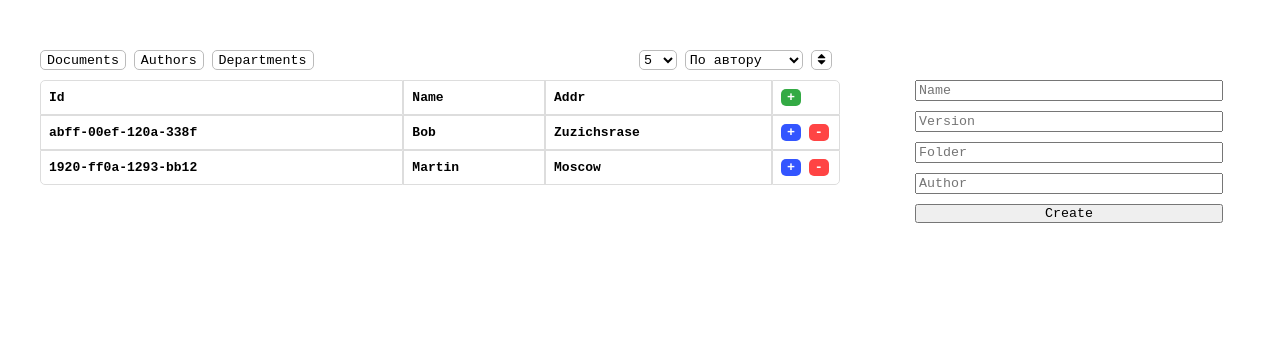
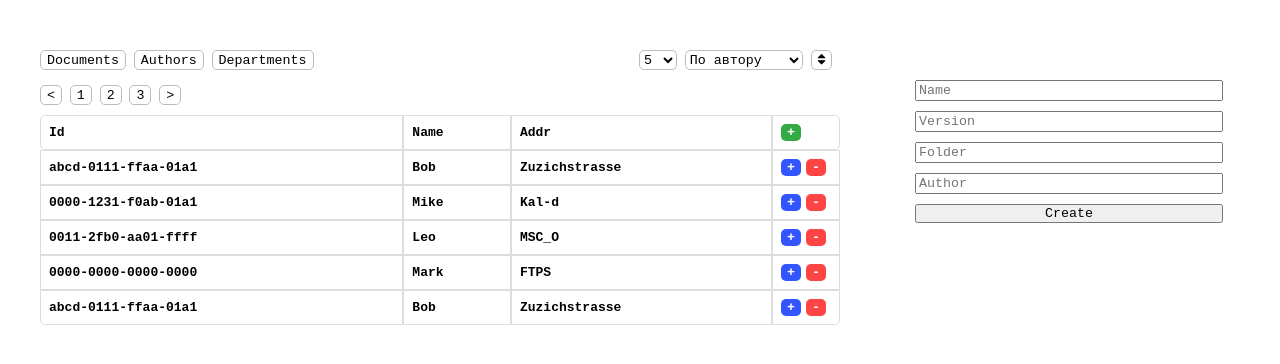
Before and after one commit to timaracov/prog-engineering-kurs, a plain HTML site: page resources/public/templates/table_ui.html in a window 1280 px wide. Drawn offline with Linux system fonts and the light colour scheme.

Commit message:
wip(templates): wip on pagination

```diff
--- a/resources/public/templates/table_ui.html
+++ b/resources/public/templates/table_ui.html
@@ -4,7 +4,6 @@
 		<title></title>
 		<meta charset="UTF-8">
 		<meta name="viewport" content="width=device-width, initial-scale=1">
-		<link href="css/style.css" rel="stylesheet">
 		<link rel="stylesheet" href="https://cdnjs.cloudflare.com/ajax/libs/font-awesome/4.7.0/css/font-awesome.min.css">
 	</head>
 	<body>
@@ -17,8 +16,8 @@
 						<button>Departments</button>
 					</div>
 					<div class="option_row">
-						<select id="slct">
-							<option value="5">5</option>
+						<select id="slct" onChange="setPaginationNum(this.value);">
+							<option value="5" selected="selected">5</option>
 							<option value="10">10</option>
 							<option value="25">25</option>
 						</select>
@@ -30,7 +29,14 @@
 						<button id="sb"><i class="fa fa-sort"></i></button>
 					</div>
 				</div>
-				<table>
+				<div class="pagination_block">
+					<button class="pag_ctrl_b" type="text"><</button>
+					<button class="pag_num_b" type="text">1</button>
+					<button class="pag_num_b" type="text">2</button>
+					<button class="pag_num_b" type="text">3</button>
+					<button class="pag_ctrl_b" type="text">></button>
+				</div>
+				<table id="data__table">
 					<tr class="header_tr">
 						<th>Id</th>
 						<th>Name</th>
@@ -39,6 +45,7 @@
 							<input id="cb" class="crud_c" type="button" name="create" value="+">
 						</th>
 					</tr>
+					<!--
 					<tr class="row_tr">
 						<th>abff-00ef-120a-338f</th>
 						<th>Bob</th>
@@ -57,6 +64,8 @@
 							<input id="cb" class="crud_d" type="button" name="delete" value="-">
 						</th>
 					</tr>
+					-->
+
 				</table>
 			</div>
 			<div class="create_els">
@@ -67,6 +76,84 @@
 				<button id="crb" type="text">Create</button>
 			</div>
 		</div>
+		<script>
+			let doc_objcts = [
+				{"Id": "abcd-0111-ffaa-01a1", "Name": "Bob", "Addr": "Zuzichstrasse"},
+				{"Id": "0000-1231-f0ab-01a1", "Name": "Mike", "Addr": "Kal-d"},
+				{"Id": "0011-2fb0-aa01-ffff", "Name": "Leo", "Addr": "MSC_O"},
+				{"Id": "0000-0000-0000-0000", "Name": "Mark", "Addr": "FTPS"},
+				{"Id": "abcd-0111-ffaa-01a1", "Name": "Bob", "Addr": "Zuzichstrasse"},
+				{"Id": "abcd-0111-ffaa-01a1", "Name": "Bob", "Addr": "Zuzichstrasse"},
+				{"Id": "abcd-0111-ffaa-01a1", "Name": "Bob", "Addr": "Zuzichstrasse"},
+				{"Id": "abcd-0111-ffaa-01a1", "Name": "Bob", "Addr": "Zuzichstrasse"},
+				{"Id": "0000-1231-f0ab-01a1", "Name": "Mike", "Addr": "Kal-d"},
+				{"Id": "0011-2fb0-aa01-ffff", "Name": "Leo", "Addr": "MSC_O"},
+				{"Id": "0000-0000-0000-0000", "Name": "Mark", "Addr": "FTPS"},
+				{"Id": "0000-1231-f0ab-01a1", "Name": "Mike", "Addr": "Kal-d"},
+				{"Id": "0011-2fb0-aa01-ffff", "Name": "Leo", "Addr": "MSC_O"},
+				{"Id": "0000-0000-0000-0000", "Name": "Mark", "Addr": "FTPS"},
+				{"Id": "0000-1231-f0ab-01a1", "Name": "Mike", "Addr": "Kal-d"},
+				{"Id": "0011-2fb0-aa01-ffff", "Name": "Leo", "Addr": "MSC_O"},
+				{"Id": "0000-0000-0000-0000", "Name": "Mark", "Addr": "FTPS"},
+				{"Id": "0000-1231-f0ab-01a1", "Name": "Mike", "Addr": "Kal-d"},
+				{"Id": "0011-2fb0-aa01-ffff", "Name": "Leo", "Addr": "MSC_O"},
+				{"Id": "0000-0000-0000-0000", "Name": "Mark", "Addr": "FTPS"},
+				{"Id": "abcd-0111-ffaa-01a1", "Name": "Bob", "Addr": "Zuzichstrasse"},
+				{"Id": "0000-1231-f0ab-01a1", "Name": "Mike", "Addr": "Kal-d"},
+				{"Id": "0011-2fb0-aa01-ffff", "Name": "Leo", "Addr": "MSC_O"},
+				{"Id": "0000-0000-0000-0000", "Name": "Mark", "Addr": "FTPS"},
+				{"Id": "abcd-0111-ffaa-01a1", "Name": "Bob", "Addr": "Zuzichstrasse"},
+				{"Id": "0000-1231-f0ab-01a1", "Name": "Mike", "Addr": "Kal-d"},
+				{"Id": "0011-2fb0-aa01-ffff", "Name": "Leo", "Addr": "MSC_O"},
+				{"Id": "0000-0000-0000-0000", "Name": "Mark", "Addr": "FTPS"},
+			];
+
+			let paginationPage = 0;
+			let paginationNum = 5;
+
+			function setPaginationNum(num) {
+				paginationNum = num;
+				resetTable(doc_objcts);
+				createTable(doc_objcts);
+			}
+
+			function resetTable(list_of_objects) {
+				table_el = document.getElementById("data__table");
+				table_el.replaceChildren([]);
+				tr_row = document.createElement("tr");
+				tr_row.classList.add("header_tr");
+				for (var key in list_of_objects[0]) {
+					subth = document.createElement("th")
+					subth.innerHTML = key;
+					tr_row.appendChild(subth);
+				}
+				op_ui = document.createElement("th")
+				op_ui.classList.add("crth")
+				op_ui.innerHTML = '<input id="cb" class="crud_c" type="button" name="create" value="+">'
+				tr_row.appendChild(op_ui);
+
+				table_el.appendChild(tr_row);
+			}
+
+			function createTable(dict_list) {
+				table_el = document.getElementById("data__table");
+				dict_list.slice(paginationPage, paginationPage+paginationNum).forEach((o) => {
+					tr_el = document.createElement("tr");
+					tr_el.classList.add("row_tr");
+					for (var key in o) {
+						th_el = document.createElement("th")
+						th_el.innerHTML = o[key];
+						tr_el.appendChild(th_el);
+					}
+					ui_th = document.createElement("th");
+					ui_th.classList.add("crth");
+					ui_th.innerHTML = '<input id="cb" class="crud_u" type="button" name="update" value="+"><input id="cb" class="crud_d" type="button" name="delete" value="-">'
+					tr_el.appendChild(ui_th)
+					table_el.appendChild(tr_el)
+				})
+			}
+			createTable(doc_objcts)
+		</script>
 		<style>
 			* {
 				margin: 0 auto;
@@ -108,6 +195,7 @@
 				color: white;
 				width: 20px;
 				font-weight: bold;
+				margin-right: 5px;
 			}
 			.crud_c {
 				background-color: #33aa44;
@@ -204,15 +292,19 @@
 				background-color: #eee;
 				cursor: pointer;
 			}
+			.pagination_block {
+				padding: 5px 0 10px 0;
+			}
+			.pagination_block button {
+				border: 1px solid #bbb;
+				border-radius: 5px;
+				height: 20px;
+				background-color: white;
+			}
+			.pagination_block button:hover {
+				background-color: #eee;
+				cursor: pointer;
+			}
 		</style>
-		<script>
-			let doc_objcts = [
-				{"id": "abcd-0111-ffaa-01a1", "Name": "Bob", "Addr": "Zuzichstrasse"},
-				{"id": "0000-1231-f0ab-01a1", "Name": "Mike", "Addr": "Kal-d"},
-			];
-			doc_objcts.forEach((o) => {
-				console.log(o);
-			})
-		</script>
 	</body>
 </html>
```
